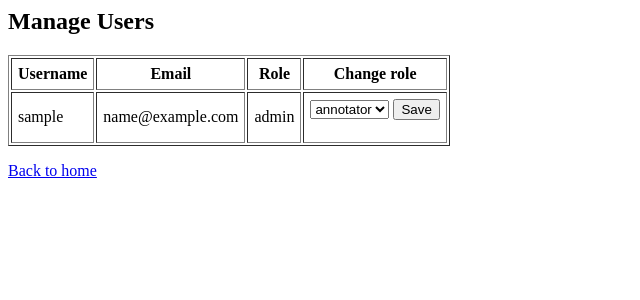
After one commit to amit-0333/labelflow, a Flask app: page /admin/users in a window 1280 px wide. The commit adds this page. Shown: the top 300 px of the page, without its empty margins (0-640 px from the left). Run offline with Flask 3, Linux system fonts and the light colour scheme; a user stored in the database is signed in; tables that the repository leaves empty hold one stand-in row (values such as "Sample post").

Commit message:
Phase 3: login and roles done

```diff
--- /dev/null
+++ b/auth/decorators.py
@@ -0,0 +1,16 @@
+from functools import wraps
+from flask import abort
+from flask_login import current_user, login_required
+
+
+def role_required(*roles):
+    # usage: @role_required("admin") or @role_required("admin", "reviewer")
+    def decorator(func):
+        @wraps(func)
+        @login_required  # must be logged in first
+        def wrapper(*args, **kwargs):
+            if current_user.role not in roles:
+                abort(403)  # 403 = "you are not allowed"
+            return func(*args, **kwargs)
+        return wrapper
+    return decorator
--- a/auth/routes.py
+++ b/auth/routes.py
@@ -1,67 +1,96 @@
-from flask import Blueprint, render_template, request, redirect, url_for, flash
+from flask import Blueprint, render_template, request, redirect
 from flask_login import login_user, logout_user
 from werkzeug.security import generate_password_hash, check_password_hash
 from core.db import db
 from core.models import User
+from auth.decorators import role_required
 
 auth_bp = Blueprint("auth", __name__)
 
 
-@auth_bp.route("/register", methods=["GET", "POST"])
+## when someone hits '/register' show the register page
+@auth_bp.route('/register')
 def register():
-    if request.method == "POST":
-        username = request.form["username"]
-        email = request.form["email"]
-        password = request.form["password"]
-
-        # stop duplicates
-        if User.query.filter_by(username=username).first():
-            flash("Username already taken")
-            return redirect(url_for("auth.register"))
-        if User.query.filter_by(email=email).first():
-            flash("Email already used")
-            return redirect(url_for("auth.register"))
-
-        # first user ever becomes admin, everyone else is annotator
-        if User.query.count() == 0:
-            role = "admin"
-        else:
-            role = "annotator"
-
-        user = User(
-            username=username,
-            email=email,
-            password_hash=generate_password_hash(password),
-            role=role,
-        )
-        db.session.add(user)
-        db.session.commit()
-
-        flash("Account created. Please log in.")
-        return redirect(url_for("auth.login"))
-
-    return render_template("register.html")
+    return render_template('register.html')
 
 
-@auth_bp.route("/login", methods=["GET", "POST"])
-def login():
-    if request.method == "POST":
-        username = request.form["username"]
-        password = request.form["password"]
+## take form data, save the user in database, then go to login page
+@auth_bp.route('/perform_registration', methods=['POST'])
+def perform_registration():
+    username = request.form.get('username')
+    email = request.form.get('email')
+    password = request.form.get('password')
 
-        user = User.query.filter_by(username=username).first()
+    ## stop duplicates
+    if User.query.filter_by(username=username).first():
+        return render_template('register.html', message="Username already taken")
+    if User.query.filter_by(email=email).first():
+        return render_template('register.html', message="Email already used")
 
-        if user and check_password_hash(user.password_hash, password):
-            login_user(user)
-            return redirect(url_for("home"))
+    ## first user ever becomes admin, everyone else is annotator
+    if User.query.count() == 0:
+        role = "admin"
+    else:
+        role = "annotator"
 
-        flash("Wrong username or password")
-        return redirect(url_for("auth.login"))
+    user = User(
+        username=username,
+        email=email,
+        password_hash=generate_password_hash(password),
+        role=role
+    )
+    db.session.add(user)
+    db.session.commit()
 
-    return render_template("login.html")
+    return render_template('login.html', message="Registration successful, kindly login")
 
 
-@auth_bp.route("/logout")
+## when someone hits '/login' show the login page
+@auth_bp.route('/login')
+def login():
+    return render_template('login.html')
+
+
+## check username and password, if correct then login
+@auth_bp.route('/perform_login', methods=['POST'])
+def perform_login():
+    username = request.form.get('username')
+    password = request.form.get('password')
+
+    user = User.query.filter_by(username=username).first()
+
+    if user and check_password_hash(user.password_hash, password):
+        login_user(user)
+        return redirect('/')
+    else:
+        return render_template('login.html', message="Wrong username or password")
+
+
+## logout and go back to login page
+@auth_bp.route('/logout')
 def logout():
     logout_user()
-    return redirect(url_for("auth.login"))
+    return redirect('/login')
+
+
+## admin only: show all users
+@auth_bp.route('/admin/users')
+@role_required("admin")
+def manage_users():
+    users = User.query.all()
+    return render_template('manage_users.html', users=users)
+
+
+## admin only: change role of one user
+@auth_bp.route('/perform_role_change', methods=['POST'])
+@role_required("admin")
+def perform_role_change():
+    user_id = request.form.get('user_id')
+    new_role = request.form.get('role')
+
+    user = User.query.get(int(user_id))
+    user.role = new_role
+    db.session.commit()
+
+    users = User.query.all()
+    return render_template('manage_users.html', users=users, message="Role updated")
--- a/templates/home.html
+++ b/templates/home.html
@@ -1,6 +1,9 @@
 <h1>LabelFlow</h1>
 
 {% if current_user.is_authenticated %}
+    {% if current_user.role == "admin" %}
+    <p><a href="/admin/users">Manage users</a></p>
+    {% endif %}
   <p>Hello {{ current_user.username }} (role: {{ current_user.role }})</p>
   <p><a href="/logout">Logout</a></p>
 {% else %}
--- a/templates/login.html
+++ b/templates/login.html
@@ -1,10 +1,10 @@
 <h2>Login</h2>
 
-{% for message in get_flashed_messages() %}
+{% if message %}
   <p style="color:red">{{ message }}</p>
-{% endfor %}
+{% endif %}
 
-<form method="POST">
+<form action="/perform_login" method="POST">
   <p>Username: <input name="username" required></p>
   <p>Password: <input name="password" type="password" required></p>
   <button type="submit">Login</button>
--- /dev/null
+++ b/templates/manage_users.html
@@ -0,0 +1,34 @@
+<h2>Manage Users</h2>
+
+{% if message %}
+  <p style="color:green">{{ message }}</p>
+{% endif %}
+
+<table border="1" cellpadding="6">
+  <tr>
+    <th>Username</th>
+    <th>Email</th>
+    <th>Role</th>
+    <th>Change role</th>
+  </tr>
+  {% for u in users %}
+  <tr>
+    <td>{{ u.username }}</td>
+    <td>{{ u.email }}</td>
+    <td>{{ u.role }}</td>
+    <td>
+      <form action="/perform_role_change" method="POST">
+        <input type="hidden" name="user_id" value="{{ u.id }}">
+        <select name="role">
+          <option value="annotator">annotator</option>
+          <option value="reviewer">reviewer</option>
+          <option value="admin">admin</option>
+        </select>
+        <button type="submit">Save</button>
+      </form>
+    </td>
+  </tr>
+  {% endfor %}
+</table>
+
+<p><a href="/">Back to home</a></p>
--- a/templates/register.html
+++ b/templates/register.html
@@ -1,10 +1,10 @@
 <h2>Register</h2>
 
-{% for message in get_flashed_messages() %}
+{% if message %}
   <p style="color:red">{{ message }}</p>
-{% endfor %}
+{% endif %}
 
-<form method="POST">
+<form action="/perform_registration" method="POST">
   <p>Username: <input name="username" required></p>
   <p>Email: <input name="email" type="email" required></p>
   <p>Password: <input name="password" type="password" required></p>
```
